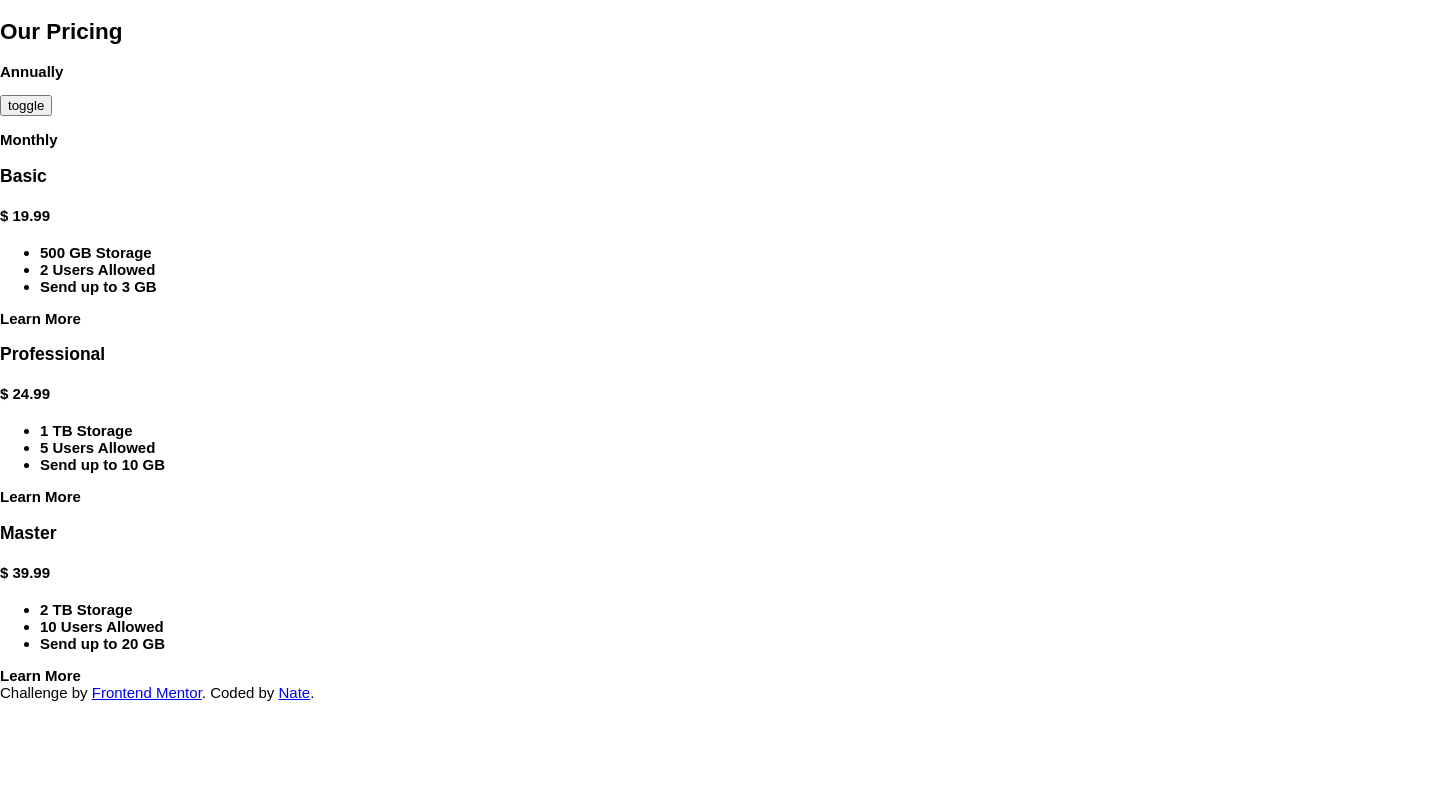
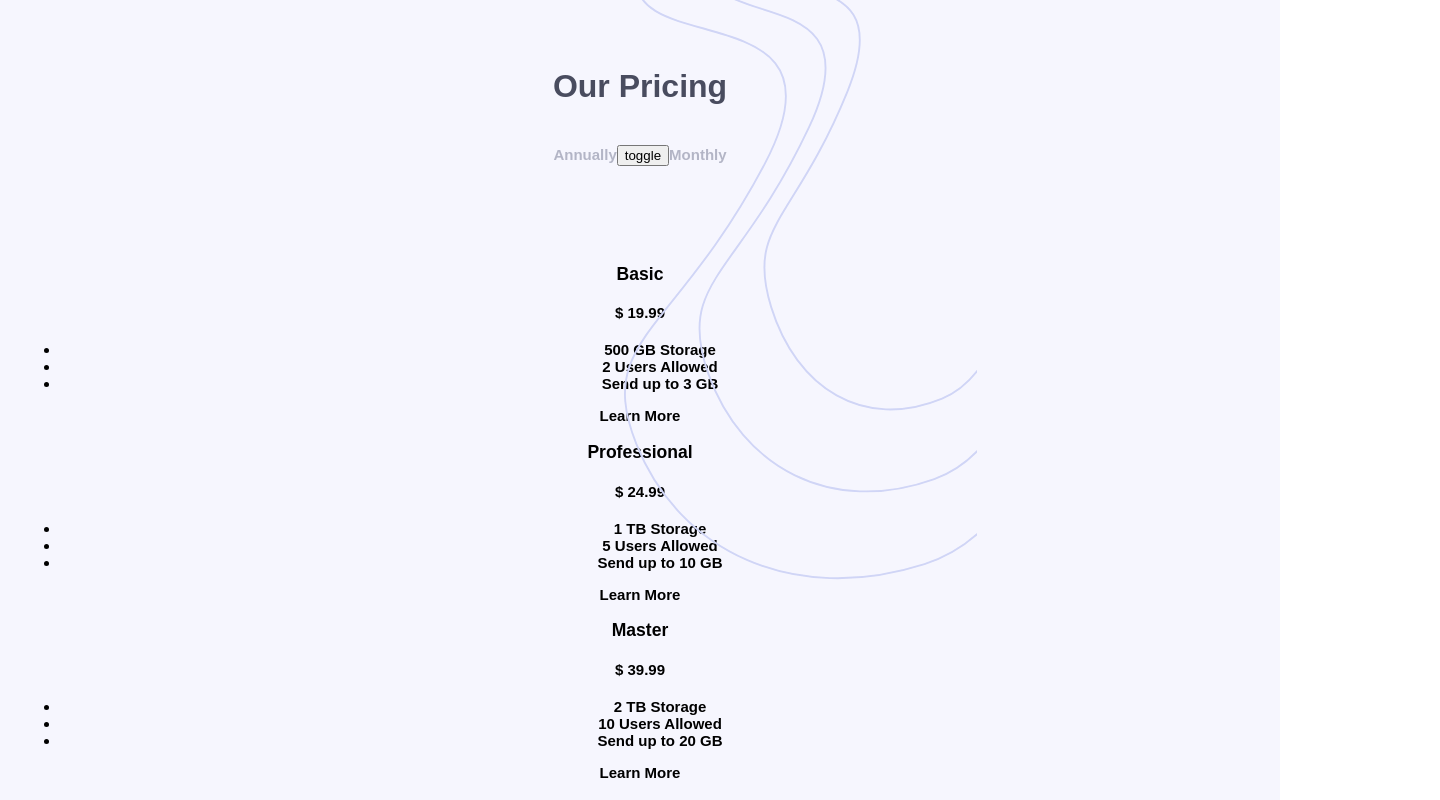
Before and after one commit to ntjnh/fem-pricing-component, a React (Vite) app: page / in a window 1280 px wide. Shown: the top 800 px of the page, 1440 px wide, since content can reach past the window. Built offline with nearby package versions, Linux system fonts and the light colour scheme; a web font is replaced by a local one.

Commit message:
Add CSS classes to app component

```diff
--- a/src/App.jsx
+++ b/src/App.jsx
@@ -28,20 +28,19 @@ function App() {
 
     return (
         <>
-            <div>
-                <h2>Our Pricing</h2>
+            <div className="pricing">
+                <h2 className="pricing__title">Our Pricing</h2>
 
-                <div>
-                    <p>Annually</p>
-                    <button className="price-toggle" type="button" onClick={handleClick}>toggle</button>
-                    <p>Monthly</p>
+                <div className="pricing-toggle">
+                    <p className="pricing-toggle__label">Annually</p>
+                    <button className="pricing-toggle__btn" type="button" onClick={handleClick}>toggle</button>
+                    <p className="pricing-toggle__label">Monthly</p>
                 </div>
 
                 {plans}
             </div>
 
             <Attr />
-
         </>
     )
 }
```
